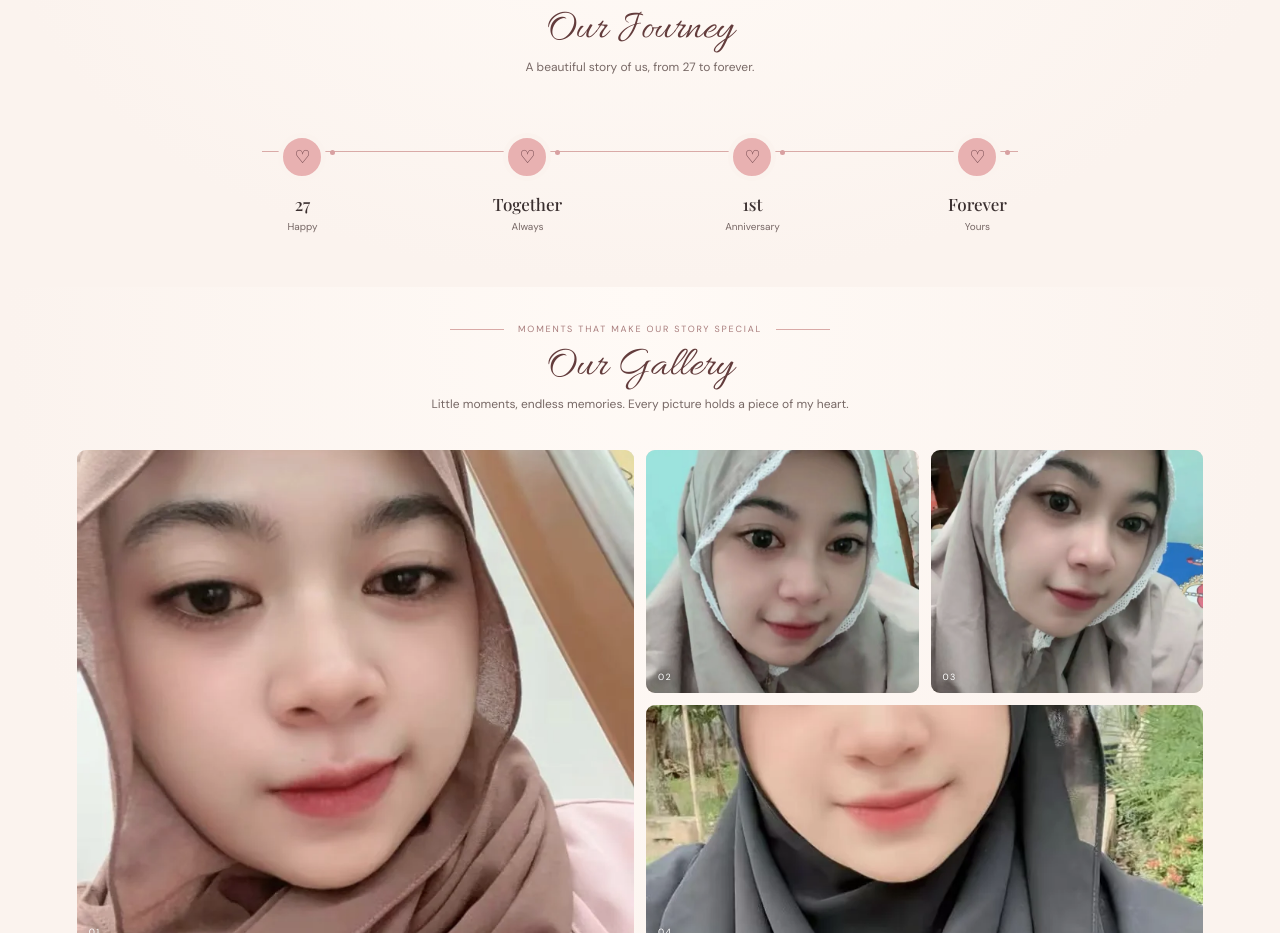
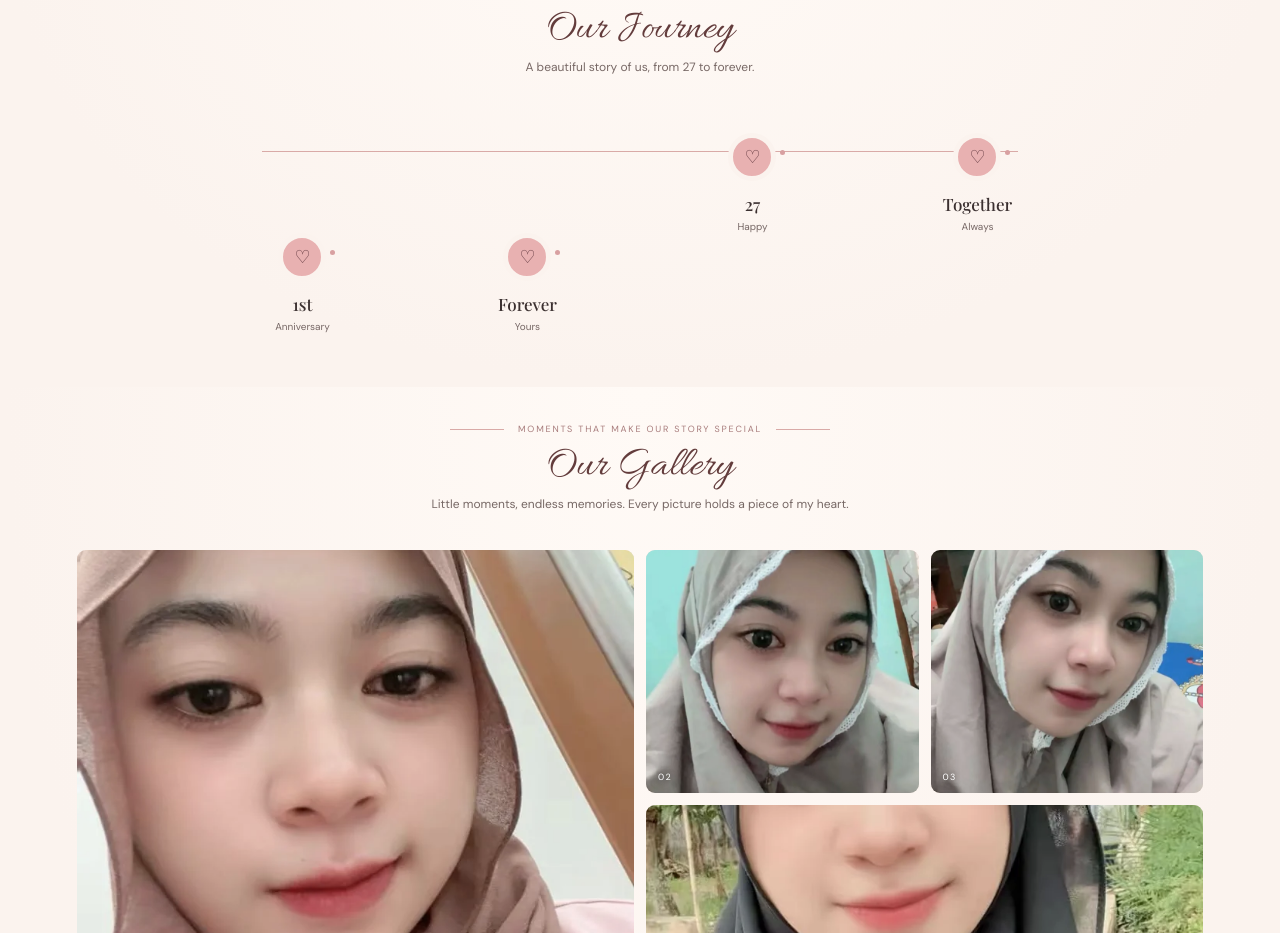
Before and after one commit to WRyouAldi/-novem-ever-yours-, a React (Vite) app: page / in a window 1280 px wide. Shown: the part 880-1813 px from the top of the page. Built offline with nearby package versions, Linux system fonts and the light colour scheme; a web font is replaced by a local one.

Commit message:
Animate Our Journey timeline progression

```diff
--- a/src/main.jsx
+++ b/src/main.jsx
@@ -120,7 +120,9 @@ function App() {
         <div className="content-wrap">
           <SectionHeading eyebrow="A BEAUTIFUL STORY, FROM 27 TO FOREVER" title="Our Journey" subtitle="A beautiful story of us, from 27 to forever." />
           <div className="timeline">
-            {[["♡","27","Happy"],["♡","Together","Always"],["♡","1st","Anniversary"],["♡","Forever","Yours"]].map(([symbol, top, bottom], i) => <Reveal className="timeline-item" key={top} delay={i * .1}><span className="timeline-heart">{symbol}</span><span className="timeline-dot"/><strong>{top}</strong><small>{bottom}</small></Reveal>)}
+            <motion.span className="timeline-progress" aria-hidden="true" initial={{ scaleX: 0 }} whileInView={{ scaleX: 1 }} viewport={{ once: true, amount: 0.55 }} transition={{ duration: 3.2, delay: 0.2, ease: [0.22, 1, 0.36, 1] }} />
+            <motion.span className="timeline-runner" aria-hidden="true" initial={{ left: "8%", opacity: 0 }} whileInView={{ left: "92%", opacity: [0, 1, 1, 0] }} viewport={{ once: true, amount: 0.55 }} transition={{ duration: 3.2, delay: 0.2, ease: "linear" }} />
+            {[["♡","27","Happy"],["♡","Together","Always"],["♡","1st","Anniversary"],["♡","Forever","Yours"]].map(([symbol, top, bottom], i) => <Reveal className="timeline-item" key={top} delay={i * .55}><span className="timeline-heart">{symbol}</span><span className="timeline-dot"/><strong>{top}</strong><small>{bottom}</small></Reveal>)}
           </div>
         </div>
       </section>
```
